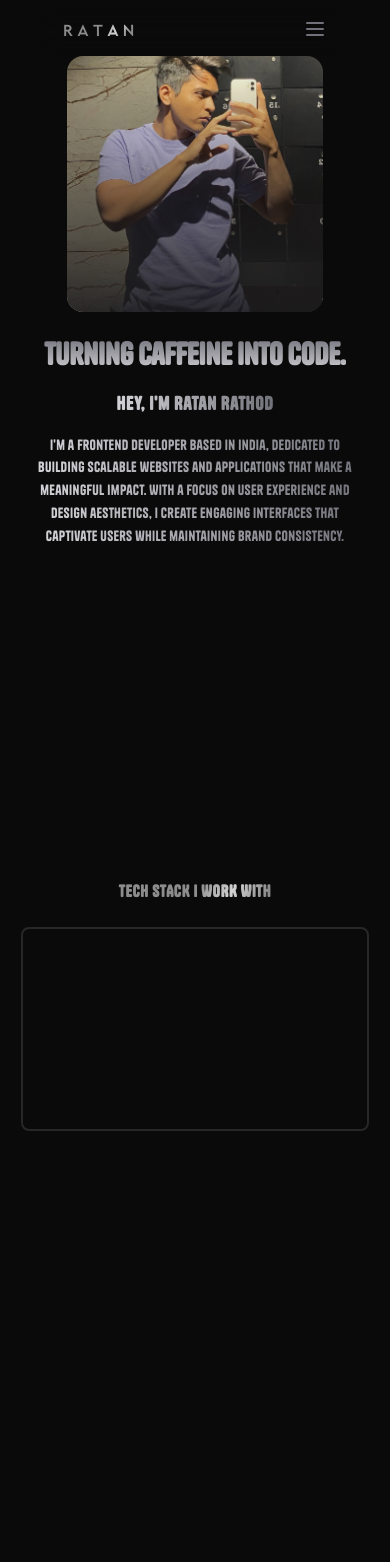
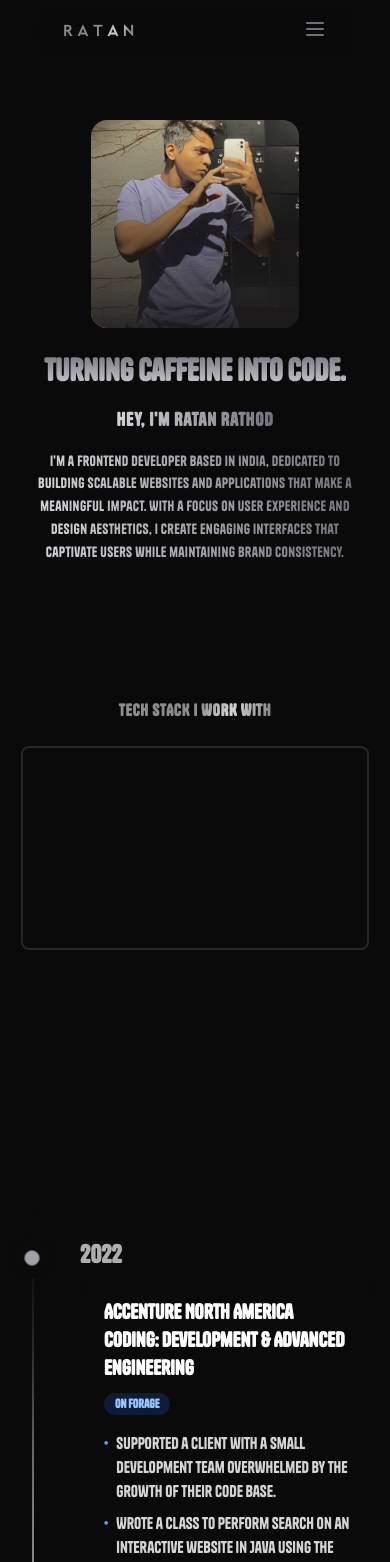
Before and after one commit to ratanz/Portfolio, a Next.js app: page / in a window 390 px wide. Shown: the top 1562 px of the page. Built offline with nearby package versions, Linux system fonts and the light colour scheme.

Commit message:
changes v2 of v7

```diff
--- a/components/Homepage.tsx
+++ b/components/Homepage.tsx
@@ -41,6 +41,18 @@ const Homepage = () => {
       '-=0.9'
     )
 
+     // Add image animation after the main title but before subtitle
+     tl.fromTo(imageContainerRef.current,
+      { x: 25, opacity: 0 },
+      {
+        x: 0,
+        opacity: 1,
+        duration: 1,
+        ease: 'power3.out',
+      },
+      '-=0.3'  // Slight overlap with previous animation
+    )
+
     // gradient text animation
     const animateGradientText = (element: HTMLElement) => {
       tl.fromTo(element,
@@ -50,21 +62,10 @@ const Homepage = () => {
       )
     }
 
-    [mainTitleRef, subTitleRef, descriptionRef, imageContainerRef, techStackTitleRef].forEach(ref => {
+    [mainTitleRef, subTitleRef, descriptionRef,  techStackTitleRef].forEach(ref => {
       if (ref.current) animateGradientText(ref.current)
     })
 
-    // Add image animation after the main title but before subtitle
-    tl.fromTo(imageContainerRef.current,
-      { x: 25, opacity: 0 },
-      {
-        x: 0,
-        opacity: 1,
-        duration: 1,
-        ease: 'power3.out',
-      },
-      '-=0.3'  // Slight overlap with previous animation
-    )
 
     // tech stack title animation
     tl.to(techStackTitleRef.current,
@@ -91,7 +92,7 @@ const Homepage = () => {
       ease: 'power3.out',
       scrollTrigger: {
         trigger: iconsRef.current,
-        start: 'top 90%', // Start animation when icons are 80% into the viewport
+        start: 'top 80%', // Start animation when icons are 80% into the viewport
         toggleActions: 'play none none reverse',
       },
     })
@@ -197,10 +198,10 @@ const Homepage = () => {
           </p>
         </div>
 
-        <div className="w-full sm:w-2/3 lg:w-1/2 flex justify-center lg:justify-end">
+        <div className="w-full sm:w-2/3 lg:w-1/2 flex justify-center lg:justify-end mt-16 lg:mt-0">
           <div
             ref={imageContainerRef}
-            className="pic relative rounded-2xl w-64 h-64 sm:w-72 sm:h-72 md:w-80 md:h-80 lg:w-96 lg:h-96 overflow-hidden transform hover:scale-[1.04] transition-all duration-300"
+            className="pic relative rounded-2xl w-52 h-52 sm:w-72 sm:h-72 md:w-80 md:h-80 lg:w-96 lg:h-96 overflow-hidden transform hover:scale-[1.04] transition-all duration-300"
             style={{ opacity: 0 }}
           >
             <div className="absolute inset-0 bg-gradient-to-t from-zinc-900/90 to-transparent z-10"></div>
@@ -217,7 +218,7 @@ const Homepage = () => {
       </div>
 
       {/* Tech Stack Section */}
-      <div className='flex flex-col items-center justify-center min-h-screen pt-16 sm:pt-20 lg:pt-36'>
+      <div className='flex flex-col items-center justify-center min-h-[60vh] pt-2 sm:pt-20 lg:pt-36'>
         <h1 ref={techStackTitleRef}>
           <ShinyText
             text="Tech Stack I Work With"
--- a/components/Work.tsx
+++ b/components/Work.tsx
@@ -140,7 +140,7 @@ export default function Work() {
             initial={{ opacity: 0 }}
             animate={{ opacity: 1 }}
             transition={{ duration: 0.8 }}
-            className="min-h-screen lg:pt-28 pt-10 bg-neutral-950 "
+            className="min-h-screen lg:pt-28 pt-10 bg-neutral-950"
         >
             <div className="max-w-7xl mx-auto flex flex-col items-center justify-center  ">
                 <div ref={titleRef}>
```
